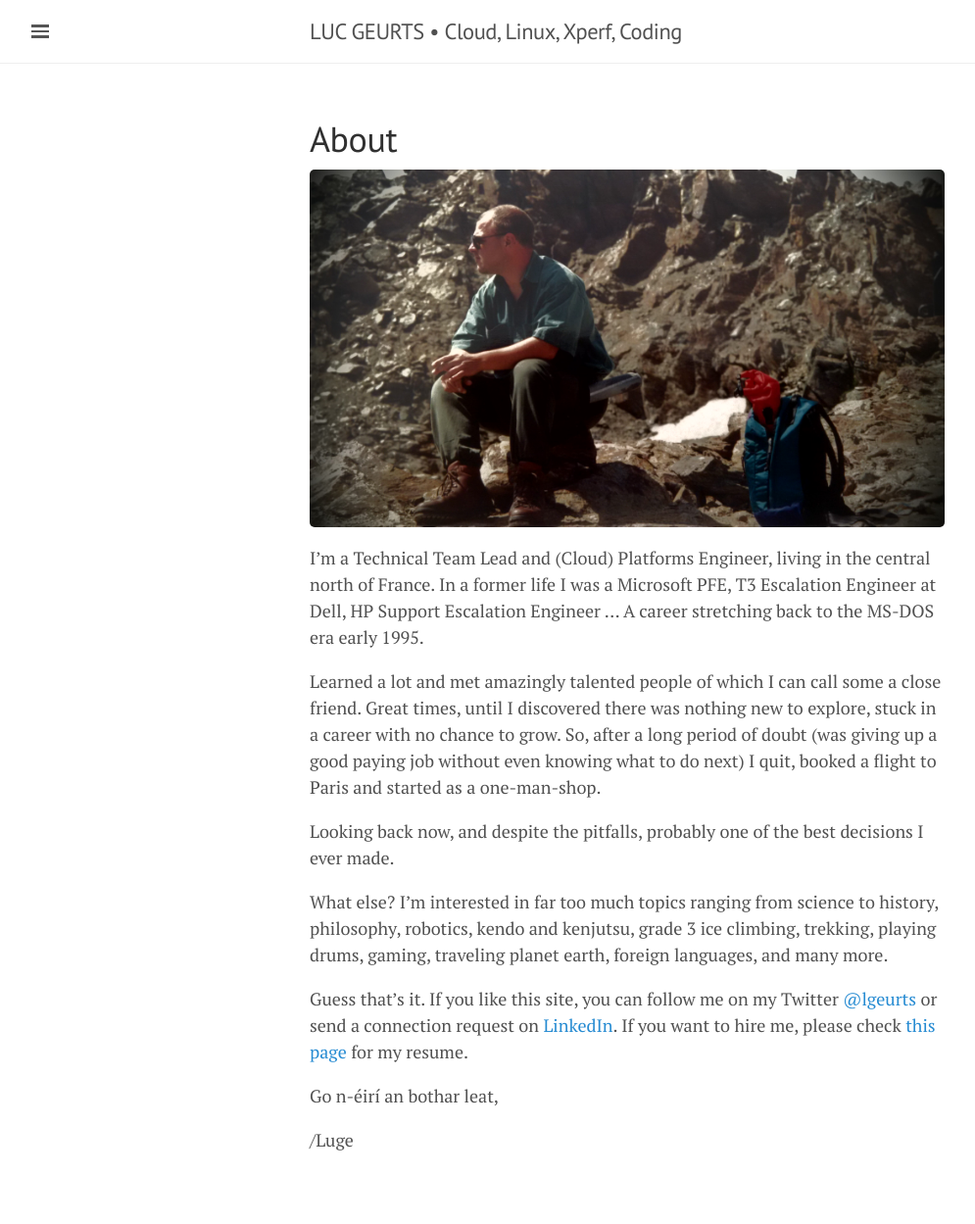
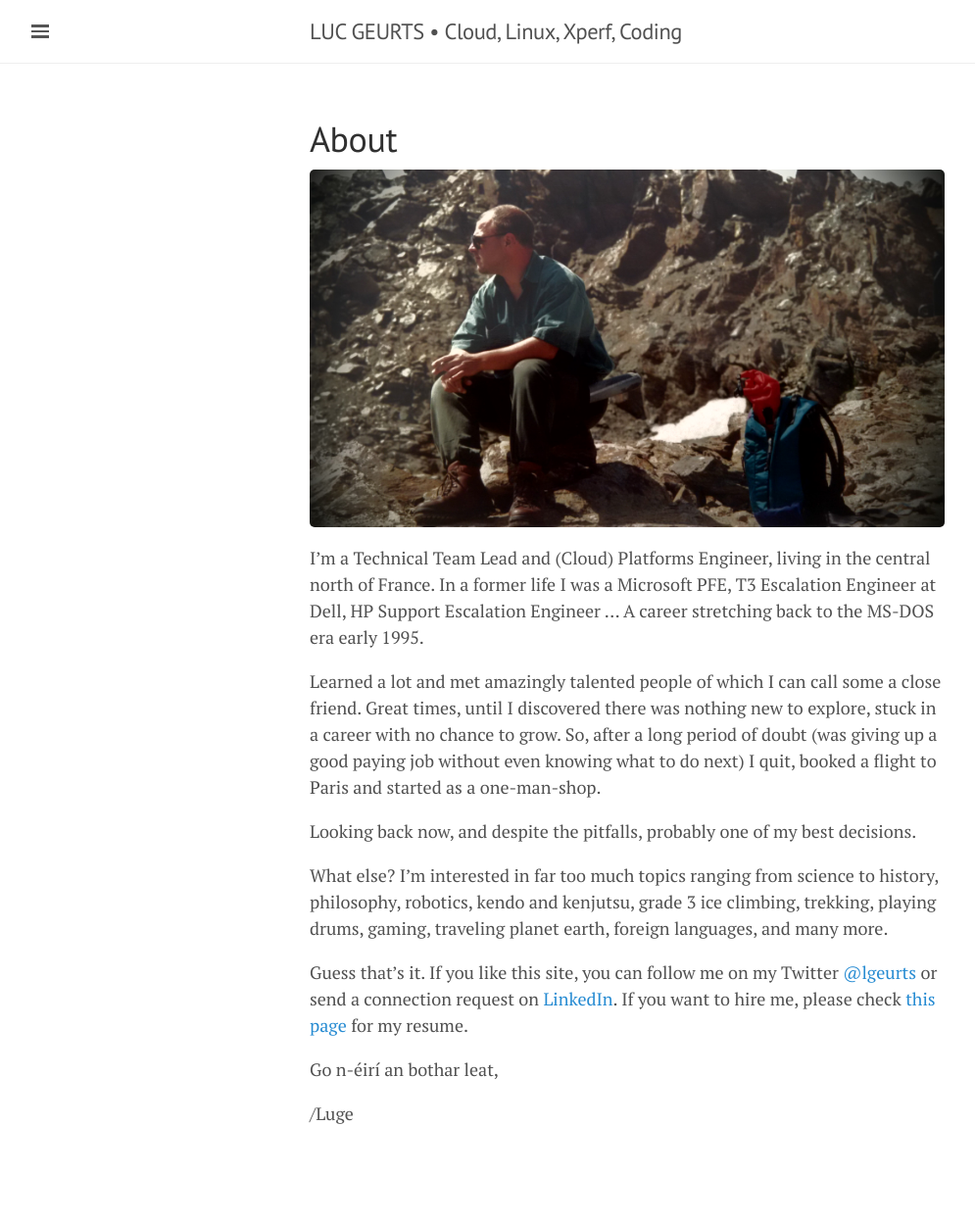
Before and after one commit to lgeurts/lgeurts.github.io, a Jekyll site: the page built from about.md, in a window 1280 px wide. Shown: the whole page at 98% size, without its empty margins (0-995 px from the left). Built offline with Jekyll 4.4.1, drawn with Linux system fonts in a browser that asks for light colours; nearby versions of some CDN libraries; after the commit the page ends 1222 px from its top, so only the background shows below that.

Commit message:
Update about.md

```diff
--- a/about.md
+++ b/about.md
@@ -10,7 +10,7 @@ In a former life I was a Microsoft PFE, T3 Escalation Engineer at Dell, HP Suppo
 
 Learned a lot and met amazingly talented people of which I can call some a close friend. Great times, until I discovered there was nothing new to explore, stuck in a career with no chance to grow. So, after a long period of doubt (was giving up a good paying job without even knowing what to do next) I quit, booked a flight to Paris and started as a one-man-shop.
 
-Looking back now, and despite the pitfalls, probably one of the best decisions I ever made.
+Looking back now, and despite the pitfalls, probably one of my best decisions.
 
 What else? I'm interested in far too much topics ranging from science to history, philosophy, robotics, kendo and kenjutsu, grade 3 ice climbing, trekking, playing drums, gaming, traveling planet earth, foreign languages, and many more.
 
```
